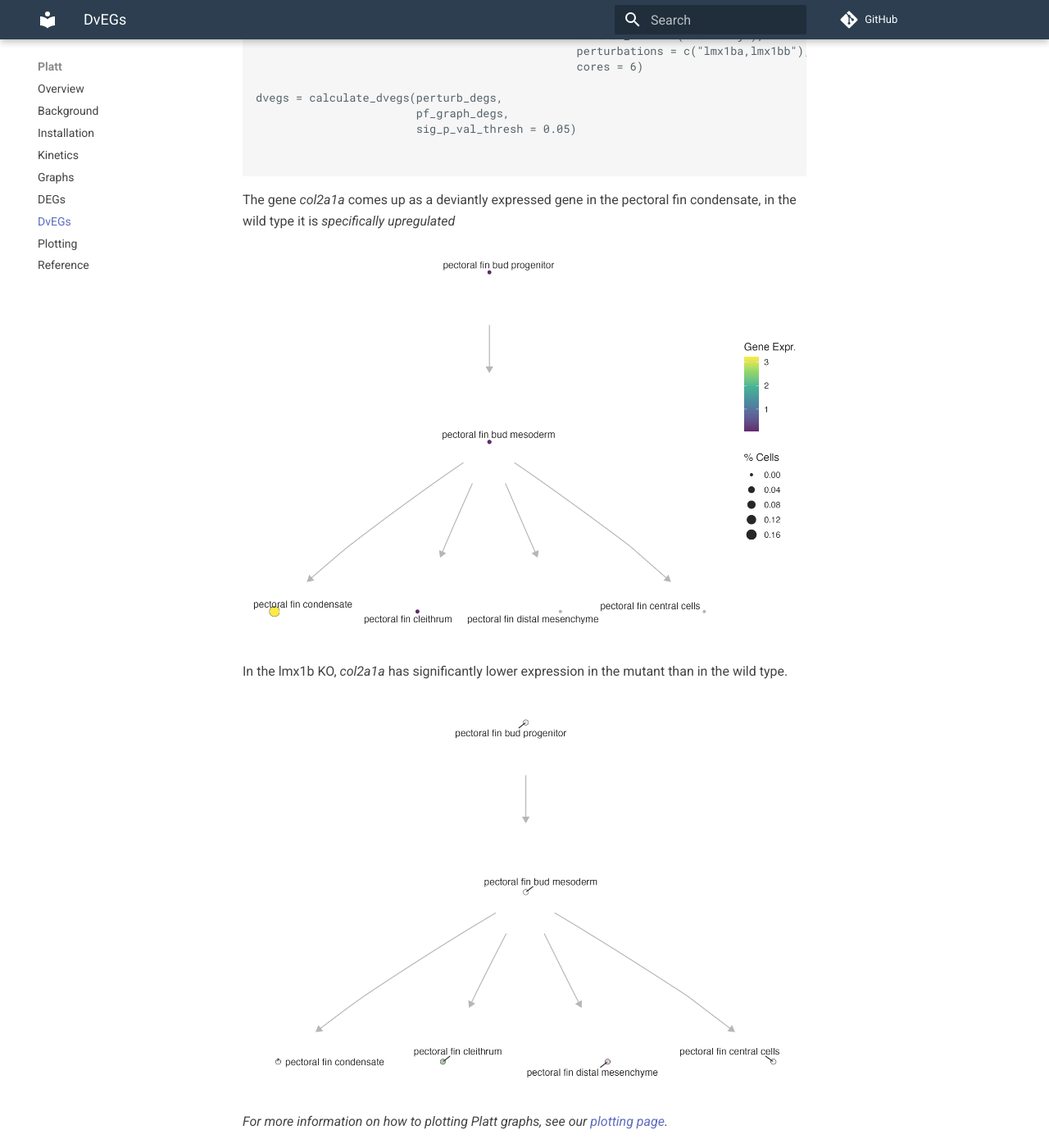
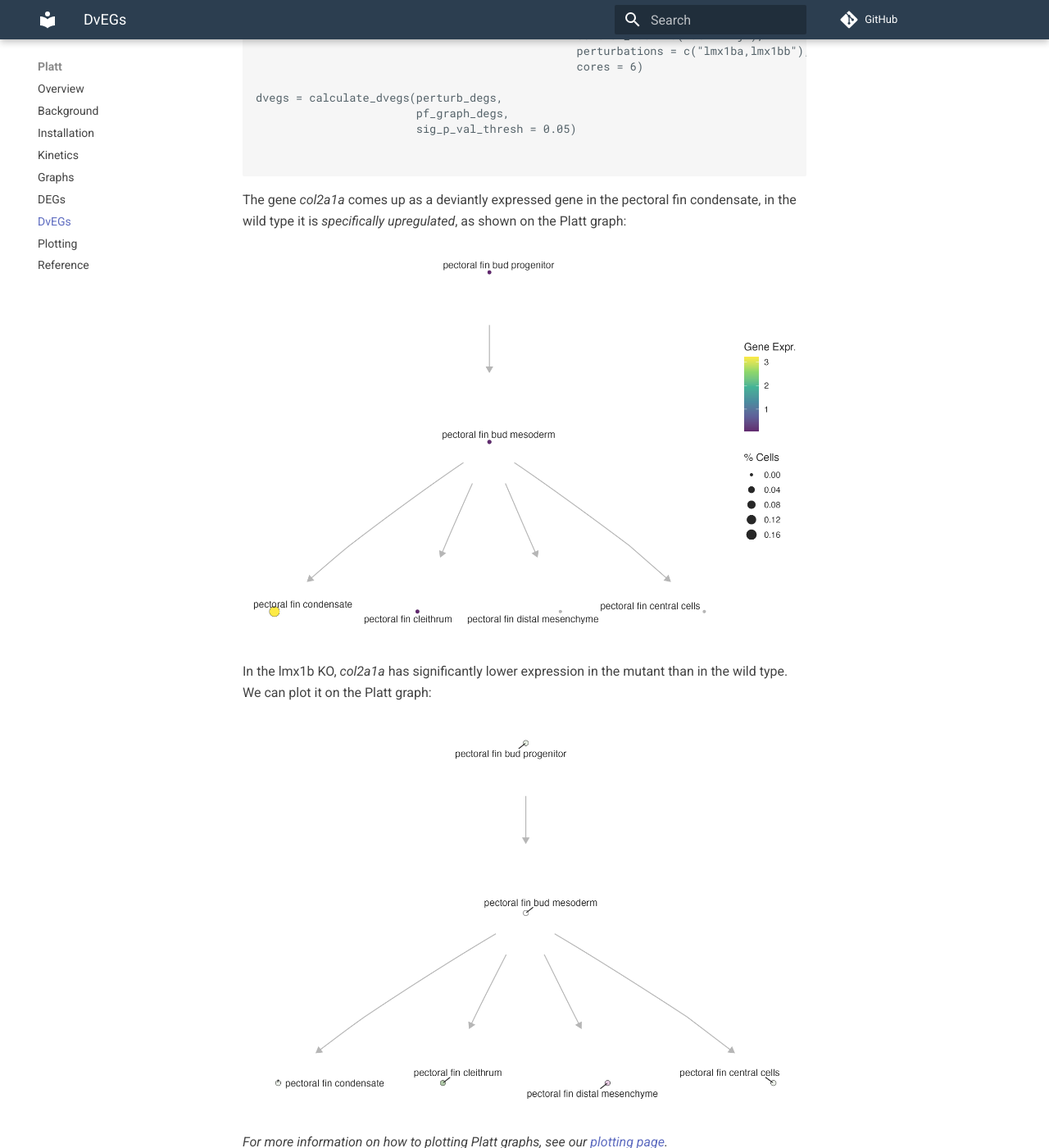
Before and after one commit to cole-trapnell-lab/platt, an MkDocs documentation site: the page built from docs/dveg.md, in a window 1280 px wide and 1400 px high, scrolled down 1048 px. Shown: the whole window at 82% size. Built offline with MkDocs 1.6.1 and Material for MkDocs 9.7.7, drawn with Linux system fonts in a browser that asks for light colours; comment, search, counter and statistics services are not loaded.

Commit message:
update dveg text

````diff
--- a/docs/dveg.md
+++ b/docs/dveg.md
@@ -39,11 +39,11 @@ dvegs = calculate_dvegs(perturb_degs,
 
 ```
 
-The gene _col2a1a_ comes up as a deviantly expressed gene in the pectoral fin condensate, in the wild type it is _*specifically upregulated*_
+The gene _col2a1a_ comes up as a deviantly expressed gene in the pectoral fin condensate, in the wild type it is _*specifically upregulated*_, as shown on the Platt graph:
 
 ![](assets/pf_col2a1a.png)
 
-In the lmx1b KO, _col2a1a_ has significantly lower expression in the mutant than in the wild type.
+In the lmx1b KO, _col2a1a_ has significantly lower expression in the mutant than in the wild type. We can plot it on the Platt graph:
 
 ![](assets/pf_col2a1a_dveg.png)
 
````
